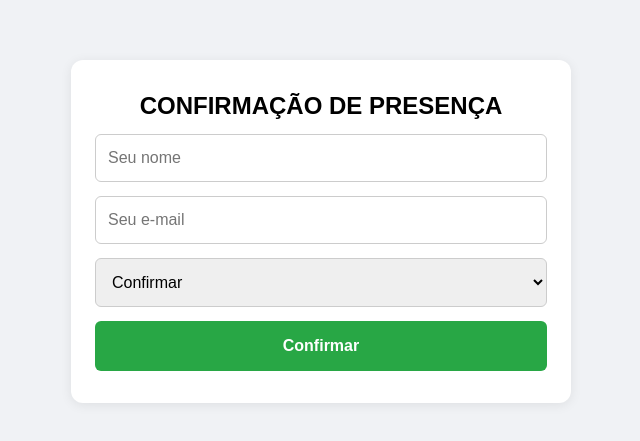
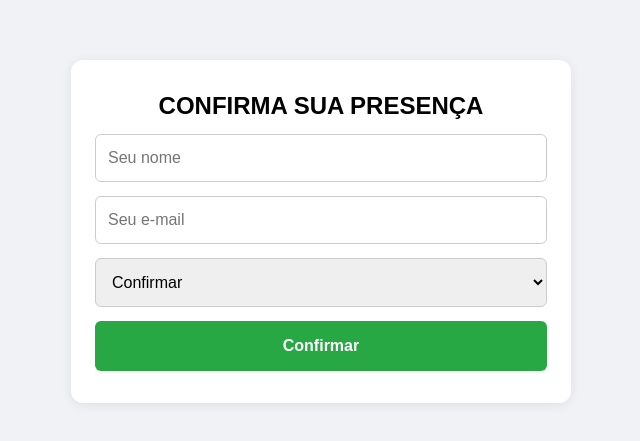
Before and after one commit to carloseduardobraz/check-in, a website: page public/index.html in a window 1280 px wide. Shown: the part 169-610 px from the top of the page, without its empty margins (319-959 px from the left). Drawn offline with Linux system fonts and the light colour scheme.

Commit message:
Organização do Ambiente 2

```diff
--- a/public/index.html
+++ b/public/index.html
@@ -9,7 +9,7 @@
 <body>
 
 <div class="container">
-  <h2>CONFIRMAÇÃO DE PRESENÇA</h2>
+  <h2>CONFIRMA SUA PRESENÇA</h2>
 
   <input type="text" id="nome" placeholder="Seu nome">
   <input type="email" id="email" placeholder="Seu e-mail">
```
